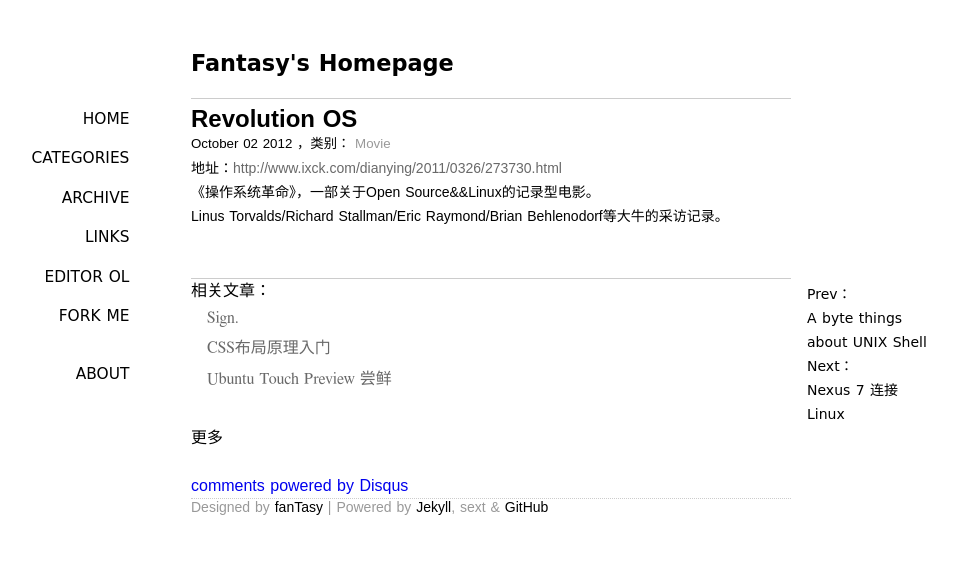
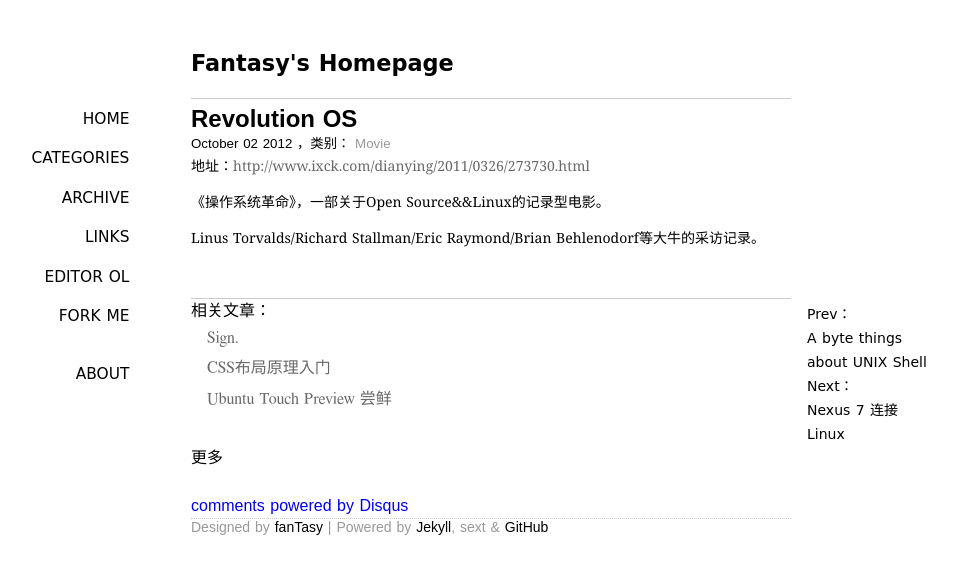
Before and after one commit to SFantasy/blog, a Jekyll site: the page built from _posts/2012-10-02-revolution-os.markdown, in a window 1280 px wide. Shown: the top 574 px of the page, without its empty margins (149-1106 px from the left). Built offline with Jekyll 4.4.1, drawn with Linux system fonts in a browser that asks for light colours; Markdown is read by kramdown in place of the engine named in the settings; comment, search, counter and statistics services are not loaded.

Commit message:
Update default.css

```diff
--- a/media/css/default.css
+++ b/media/css/default.css
@@ -165,7 +165,7 @@
 }
 .postContent {
   font-size: 14px;
-  font-family: "Microsoft YaHei", sans-serif;
+  font-family: Georgia, "Microsoft YaHei", sans-serif;
 }
 .postContent pre, .postContent code {
   font-family: "Source Code Pro", Consolas, sans-serif;
@@ -181,7 +181,10 @@
   border-top: 1px solid #cccccc;
   margin-top: 50px;
 }
-
+section p {
+  line-height: 20px;
+  margin-bottom: 16px;
+}
 section nav {
   font-size: 14px;
   margin-top: -8em;
```
